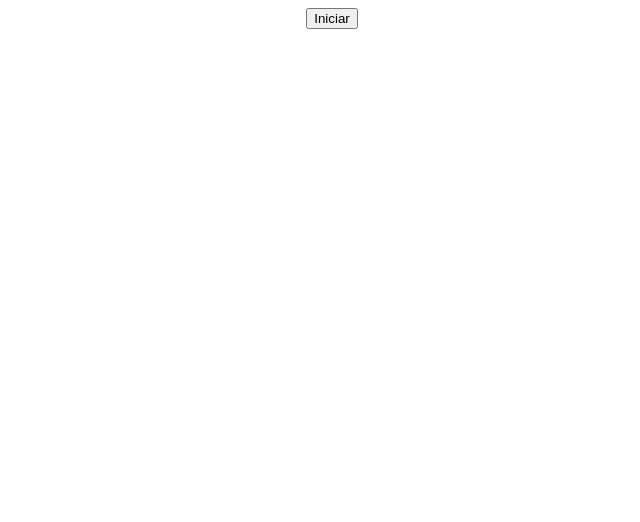
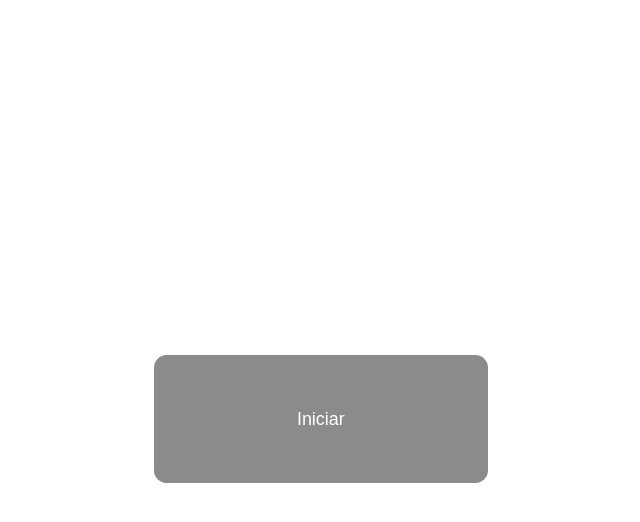
Before and after one commit to matilocker/Lab9, a plain HTML site: page inicio.html in a window 1280 px wide. Shown: the whole page, without its empty margins (308-948 px from the left). Drawn offline with Linux system fonts and the light colour scheme.

Commit message:
me falta el css

```diff
--- a/styles.css
+++ b/styles.css
@@ -1,11 +1,22 @@
 
 body {
+    height: 100vh;
     display: flex;
     justify-content: center;
     align-items: center;
+
 }
 
 #iniciar {
-    display: flex;
-    align-items: center;
+    background: rgba(0, 0, 0, 0.455);
+    border: none;
+    border-radius: 0.7em;
+    padding: 3em 8em;
+    color: white;
+    margin-right: 1.25em;
+    margin-top: 1.25em;
+    cursor: pointer;
+    transition: .3s ease all;
+    font-size: 1.12em;
+
 }
```
Also changed, not shown: 1 other file.
